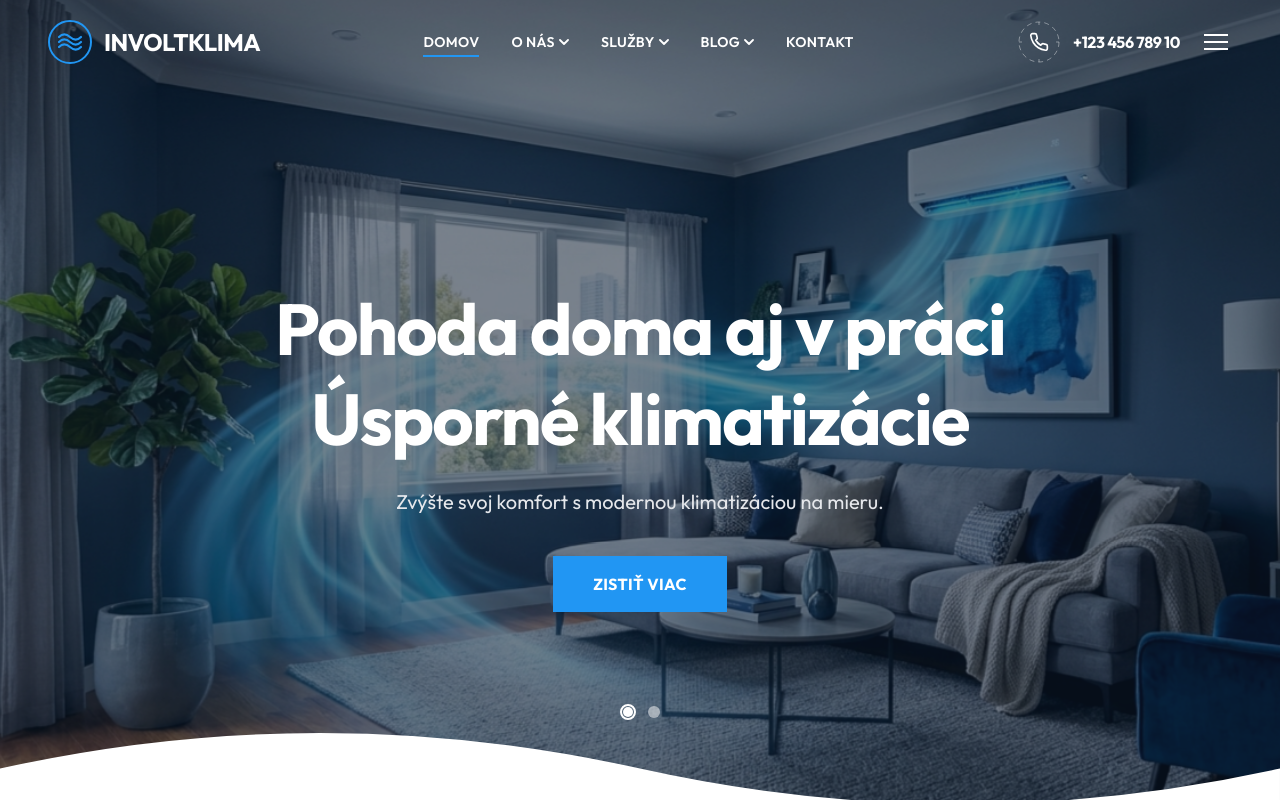
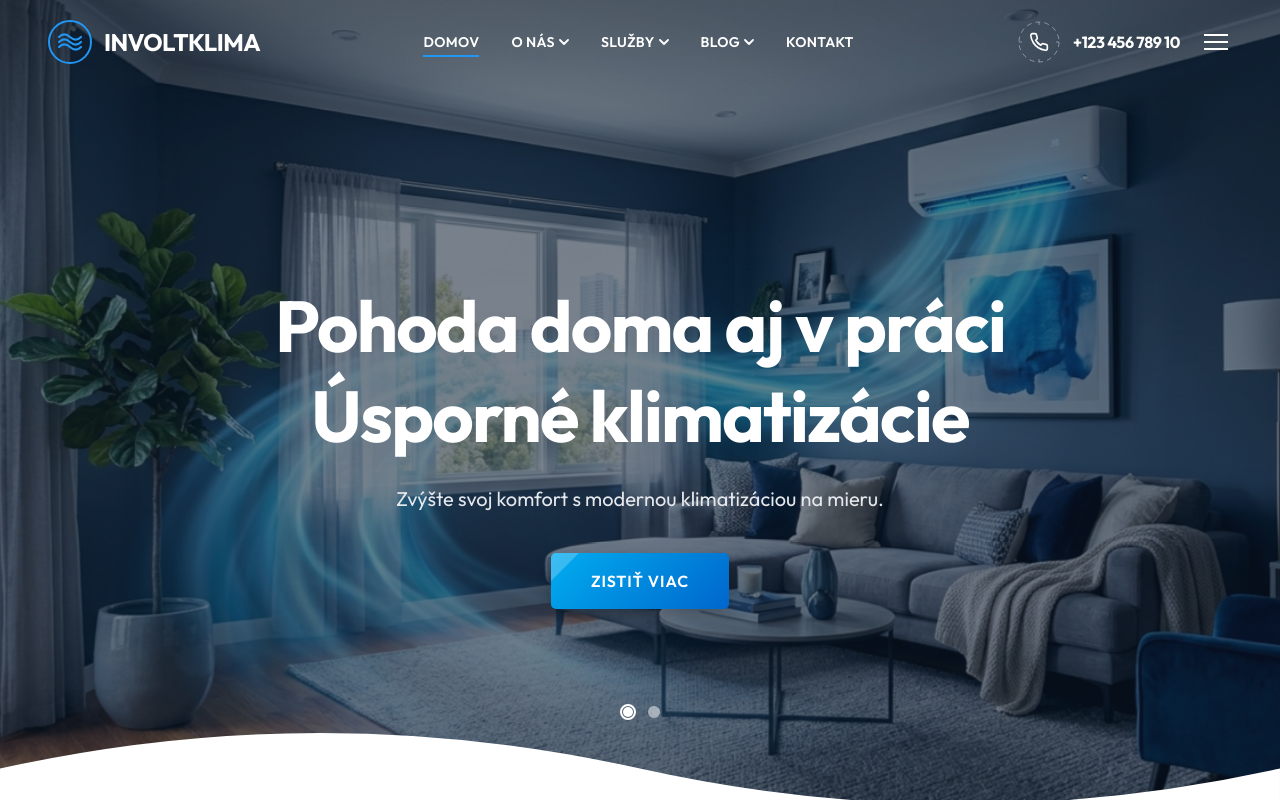
Before and after one commit to soltymwork/involtklima, a Next.js app: page / in a window 1280 px wide. Shown: the top 802 px of the page. Built offline with nearby package versions, Linux system fonts and the light colour scheme.

Commit message:
Add files via upload

```diff
--- a/app/globals.css
+++ b/app/globals.css
@@ -36,6 +36,54 @@
   }
 }
 
+/* Tlačidlo — shimmer sweep z ľava doprava */
+.btn-airvana {
+  position: relative;
+  display: inline-block;
+  overflow: hidden;
+  color: #ffffff;
+  font-weight: 600;
+  font-family: var(--font-outfit), Outfit, sans-serif;
+  text-transform: uppercase;
+  letter-spacing: 0.06em;
+  border-radius: 5px;
+  background: linear-gradient(135deg, #01adf0, #0066cc);
+  box-shadow: 0 5px 15px rgba(0, 0, 0, 0.2);
+  transition: box-shadow 0.4s ease;
+  z-index: 1;
+}
+.btn-airvana::before {
+  content: "";
+  position: absolute;
+  top: 0;
+  left: -100%;
+  width: 100%;
+  height: 100%;
+  background: rgba(255, 255, 255, 0.22);
+  transform: skewX(-45deg);
+  transition: left 0.5s ease;
+  z-index: 2;
+}
+.btn-airvana:hover::before {
+  left: 150%;
+}
+.btn-airvana::after {
+  content: "";
+  position: absolute;
+  inset: 0;
+  border: 2px solid #01adf0;
+  border-radius: 5px;
+  opacity: 0;
+  z-index: 3;
+  transition: opacity 0.4s ease;
+}
+.btn-airvana:hover {
+  box-shadow: 0 8px 25px rgba(1, 173, 240, 0.45);
+}
+.btn-airvana:hover::after {
+  opacity: 1;
+}
+
 /* Feature cards — icon-box štýl */
 .feat-card {
   display: flex;
@@ -47,7 +95,7 @@
   padding: 30px 20px 65px;
   border-radius: 15px;
   background: #ffffff;
-  box-shadow: 0 15px 35px rgba(0, 0, 0, 0.12), inset 0 0 30px rgba(1, 173, 240, 0.35);
+  box-shadow: 0 0 0 1.5px rgba(1, 173, 240, 0.45), 0 15px 35px rgba(0, 0, 0, 0.1), inset 0 0 30px rgba(1, 173, 240, 0.35);
   transition: transform 0.4s ease, box-shadow 0.4s ease, background 0.4s ease;
   z-index: 1;
   overflow: hidden;
--- a/app/page.tsx
+++ b/app/page.tsx
@@ -44,7 +44,7 @@ export default function Home() {
           <motion.div {...fadeUp(0.2)}>
             <Link
               href="/services"
-              className="inline-block bg-[#2196f3] hover:bg-[#1976d2] transition-colors px-10 py-4 font-bold text-white text-base tracking-wide uppercase"
+              className="btn-airvana px-10 py-4 text-base"
             >
               Zistiť viac
             </Link>
@@ -230,7 +230,7 @@ export default function Home() {
               </div>
             </div>
 
-            <Link href="/about" className="inline-block bg-[#2196f3] hover:bg-[#1976d2] transition-colors px-10 py-4 font-bold text-white text-base uppercase tracking-wide">
+            <Link href="/about" className="btn-airvana px-10 py-4 text-base">
               Zistiť viac
             </Link>
           </motion.div>
@@ -284,7 +284,7 @@ export default function Home() {
                 <div className="pt-12 pb-8 px-6 text-center flex flex-col flex-grow">
                   <h3 className="text-xl font-bold mb-3 text-[#1a2b49]">{s.title}</h3>
                   <p className="text-gray-500 text-sm leading-relaxed mb-6 flex-grow">{s.desc}</p>
-                  <button className="border border-[rgba(33,150,243,0.35)] text-[#1a2b49] rounded font-semibold px-5 py-2.5 hover:bg-[#2196f3] hover:text-white hover:border-[#2196f3] transition-all text-sm">
+                  <button className="btn-airvana px-5 py-2.5 text-sm">
                     {s.btn}
                   </button>
                 </div>
```
